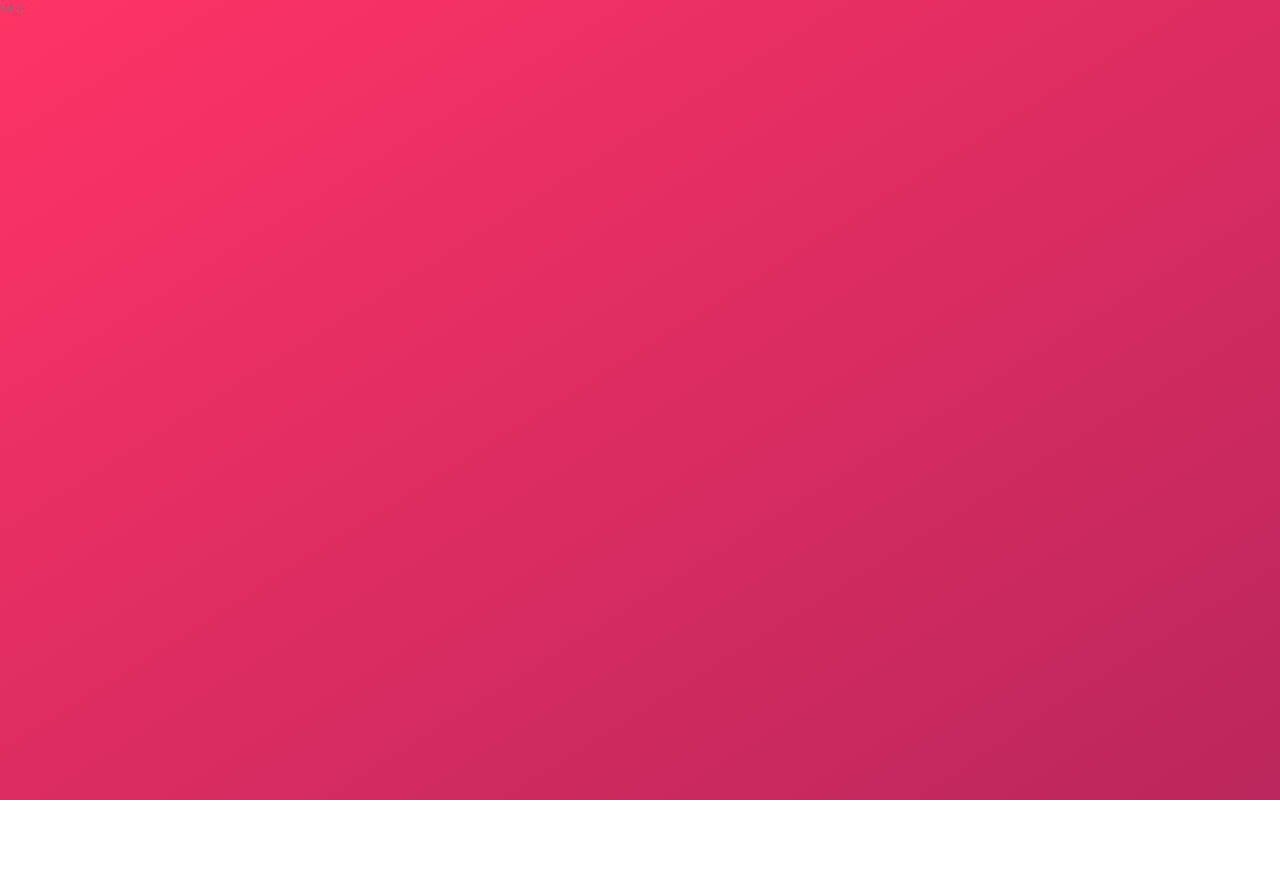
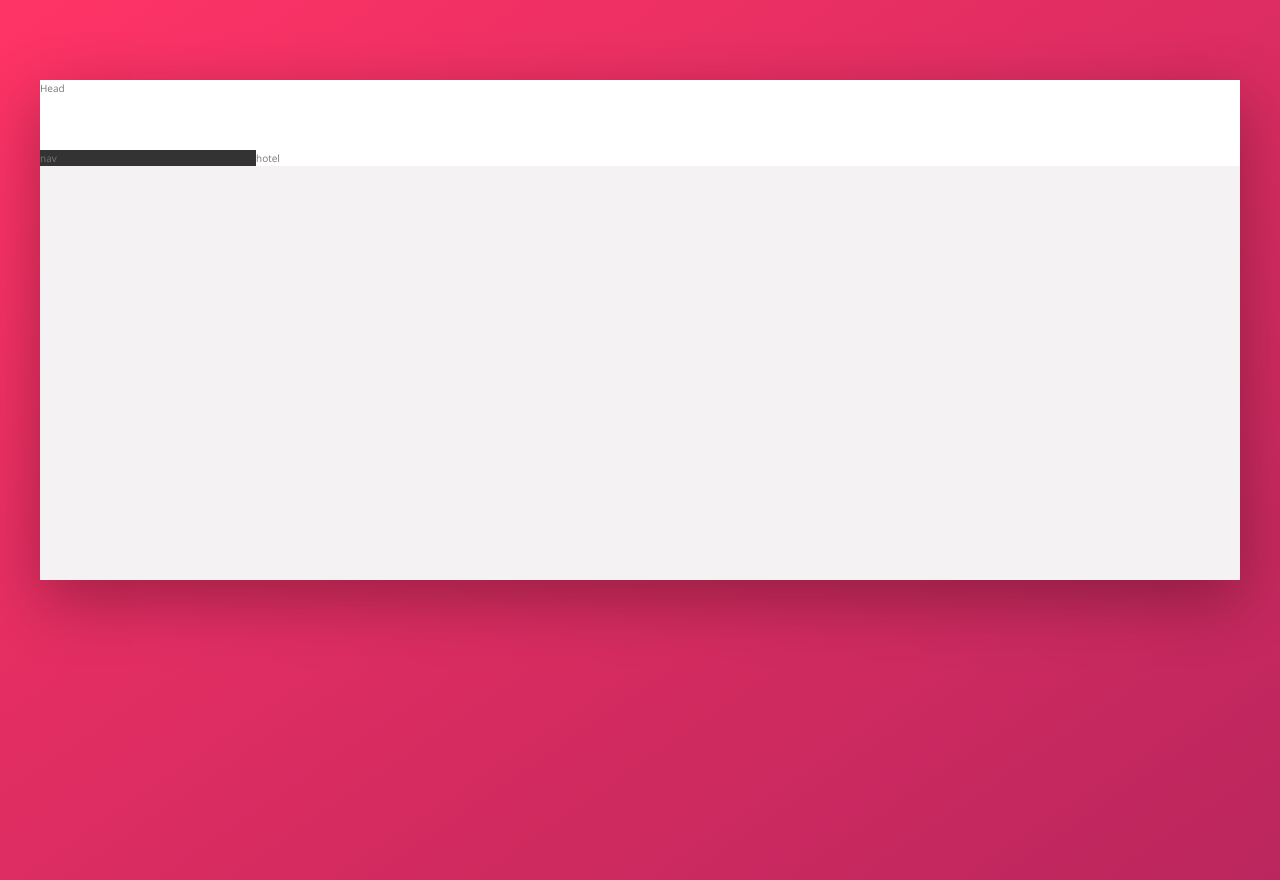
Before and after one commit to PittMadison/Trillo, a website: page index.html in a window 1280 px wide. Before the commit the page ends 800 px from the top, so only its background shows below. Drawn offline with nearby package versions, Linux system fonts and the light colour scheme.

Commit message:
small layout added

```diff
--- a/index.html
+++ b/index.html
@@ -10,7 +10,20 @@
 
         <title>Trillo &mdash; Your all-in-one booking app</title>
     </head>
+
     <body>
-        hello
+        <div class="container">
+            <header class="header">
+                Head
+            </header>
+            <div class="content">
+                <nav class="sidebar">
+                    nav
+                </nav>
+                <main class="hotel-view">
+                    hotel
+                </main>
+            </div>
+        </div>
     </body>
 </html>
--- a/sass/_base.scss
+++ b/sass/_base.scss
@@ -12,6 +12,8 @@
     --color-grey-dark-1: #333;
     --color-grey-dark-2: #777;
     --color-grey-dark-3: #999;
+
+    --shadow-dark: 0 2rem 6rem rgba(0,0,0,.3);
 };
 
 * {
--- a/sass/_layout.scss
+++ b/sass/_layout.scss
@@ -0,0 +1,30 @@
+.container {
+    max-width: 120rem;
+    margin: 8rem auto;
+    background-color: var(--color-grey-light-2);
+    box-shadow: var(--shadow-dark);
+
+    min-height: 50rem;
+}
+
+.content {
+    display: flex;
+}
+
+.header {
+    height: 7rem;
+    background-color: #fff;
+    border-bottom: var(--color-grey-light-2);
+}
+
+.sidebar {
+    background-color: var(--color-grey-dark-1);
+    flex: 0 0 18%;
+
+}
+
+.hotel-view {
+    background-color: #fff;
+    flex: 1;
+
+}
```
Also changed, not shown: css/style.comp.css.
